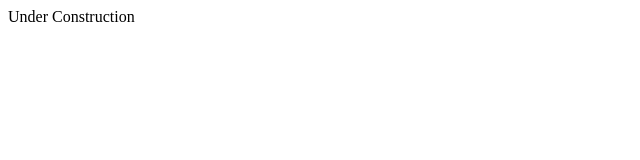
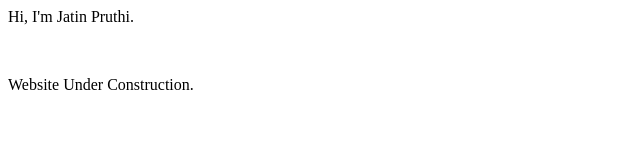
Before and after one commit to JatinPruthi/JatinPruthi.github.io, a plain HTML site: page index.html in a window 1280 px wide. Shown: the whole page, without its empty margins (0-640 px from the left). Drawn offline with Linux system fonts and the light colour scheme.

Commit message:
initial commit

```diff
--- a/index.html
+++ b/index.html
@@ -1,3 +1,7 @@
 <p>
-Under Construction
+Hi, I'm Jatin Pruthi.
 </p>
+<br>
+<p>
+Website Under Construction.
+</p>
```
